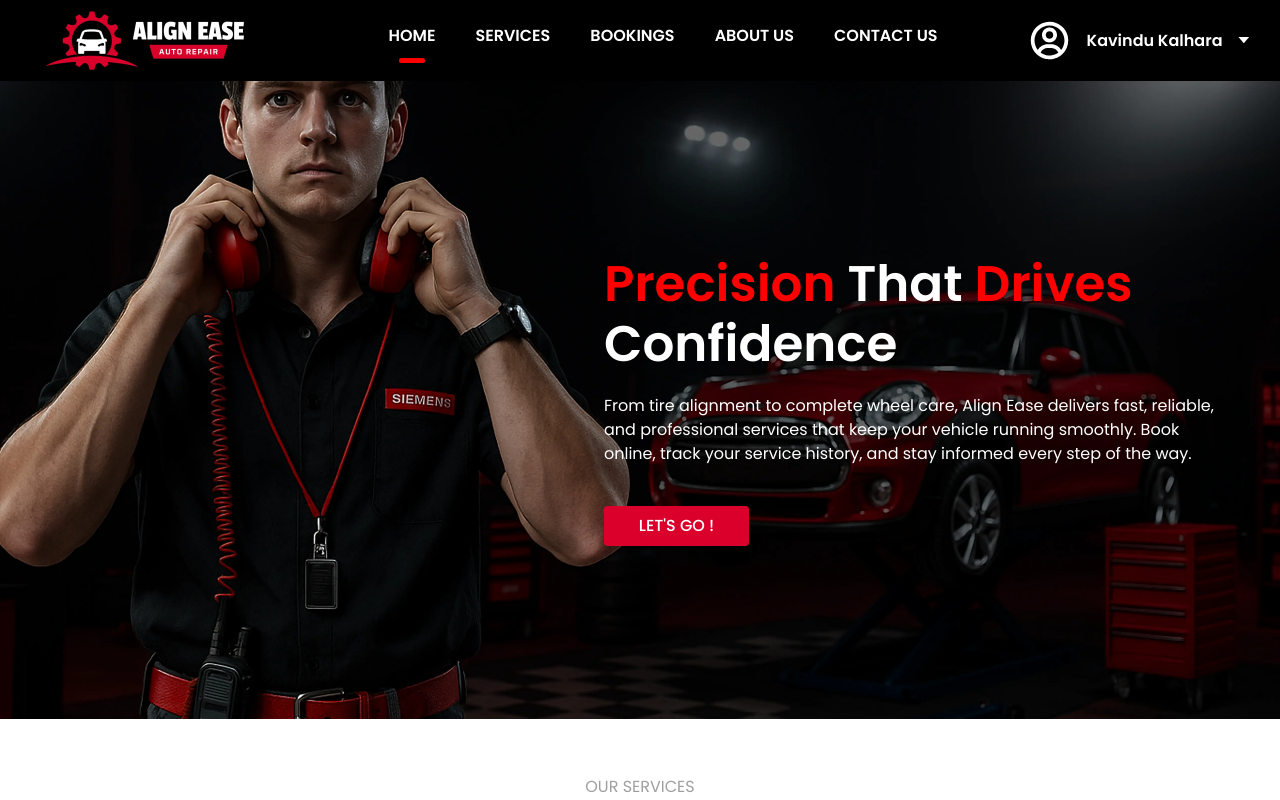
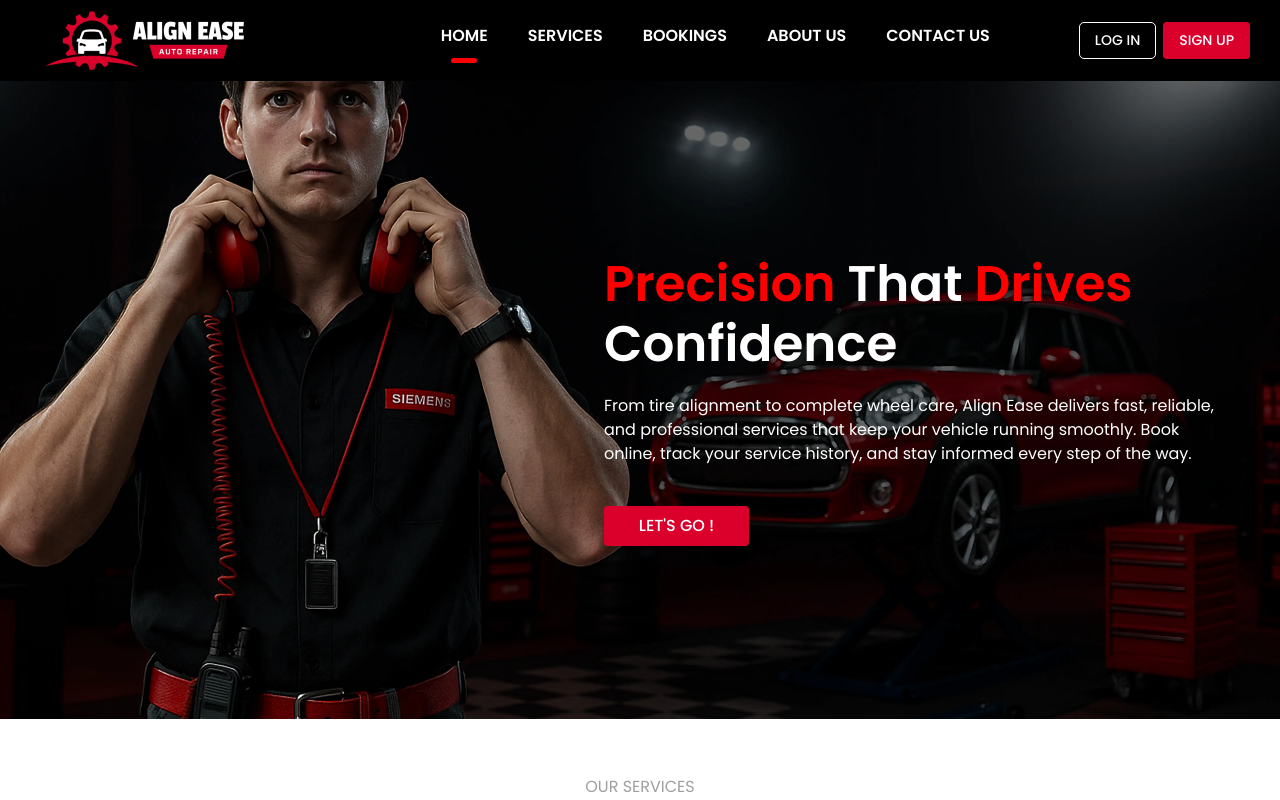
Before and after one commit to Miyuru-Shalitha/intern-task-ui, a React (Vite) app: page / in a window 1280 px wide. Shown: the top 800 px of the page. Built offline with nearby package versions, Linux system fonts and the light colour scheme.

Commit message:
Change isSigngedIn state to false in nav bar.

```diff
--- a/src/components/common/Navbar.tsx
+++ b/src/components/common/Navbar.tsx
@@ -45,7 +45,7 @@ export default function Navbar() {
   const windowContext = useContext(WindowContext);
   const customThemecontext = useContext(CustomThemeContext);
   const [isDrawerOpen, setIsDrawerOpen] = useState(false);
-  const [isSignedIn, setIsSignedIn] = useState(true);
+  const [isSignedIn, setIsSignedIn] = useState(false);
 
   // NOTE(Miyuru): Set the nav item index when the route is loaded.
   useEffect(() => {
@@ -314,7 +314,6 @@ export default function Navbar() {
                   Sign Up
                 </Button>
               </Stack>
-
             }
           </Stack>
           :
```
